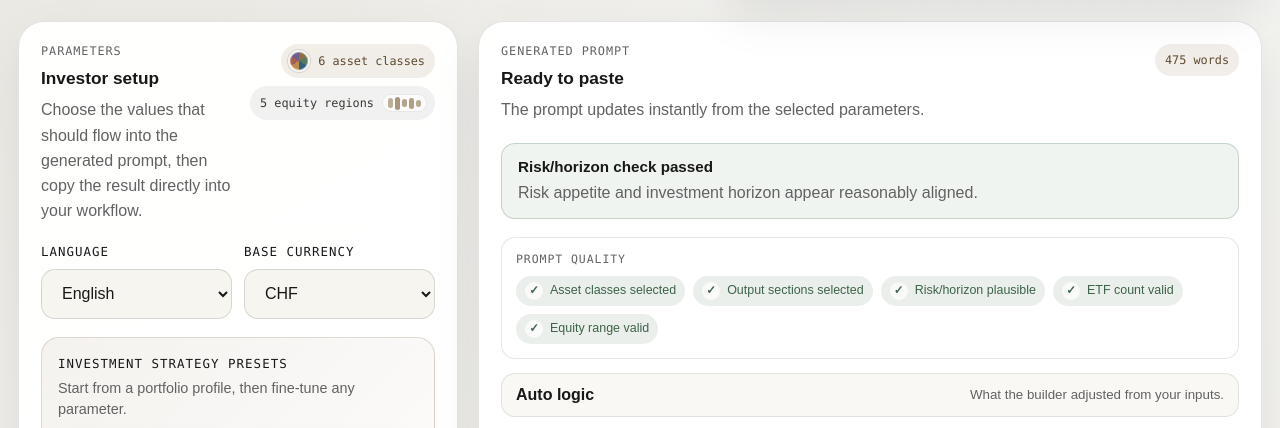
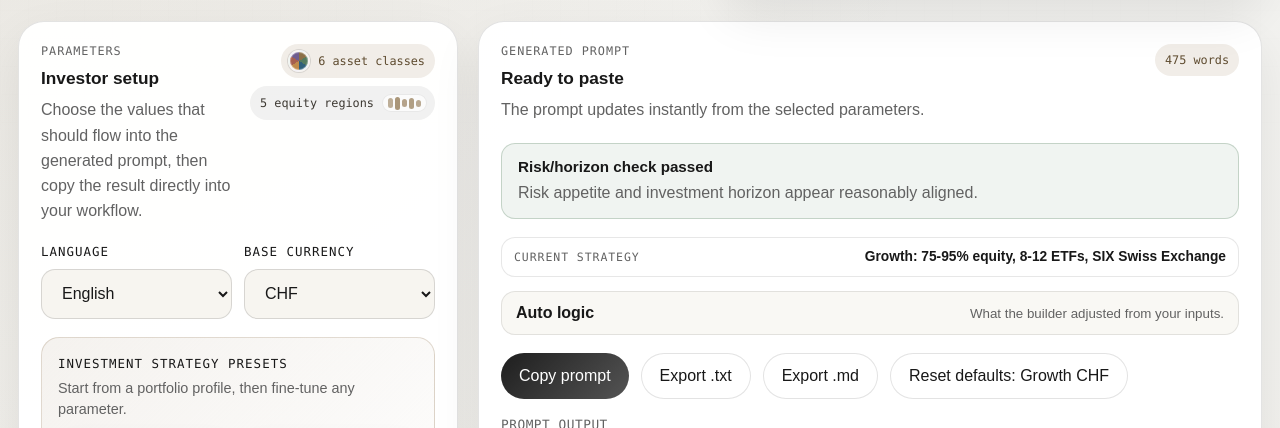
Before and after one commit to volkmarritter/allocation-prompt-engine, a website: page index.html in a window 1280 px wide. Shown: the part 326-754 px from the top of the page. Drawn offline with Linux system fonts and the light colour scheme.

Commit message:
Move strategy context to output

```diff
--- a/app.js
+++ b/app.js
@@ -34,14 +34,6 @@ const uiText = {
     assetClasses: "asset classes",
     equityRegions: "equity regions",
     jumpToPrompt: "Jump to prompt",
-    promptQuality: "Prompt quality",
-    checks: {
-      assetClasses: "Asset classes selected",
-      outputSections: "Output sections selected",
-      riskHorizon: "Risk/horizon plausible",
-      etfCount: "ETF count valid",
-      equityRange: "Equity range valid",
-    },
     autoLogic: "Auto logic",
     autoLogicCopy: "What the builder adjusted from your inputs.",
     noAutoLogic: "No automatic overrides are currently active.",
@@ -126,14 +118,6 @@ const uiText = {
     assetClasses: "Anlageklassen",
     equityRegions: "Aktienregionen",
     jumpToPrompt: "Zum Prompt",
-    promptQuality: "Prompt-Qualität",
-    checks: {
-      assetClasses: "Anlageklassen gewählt",
-      outputSections: "Ausgabeabschnitte gewählt",
-      riskHorizon: "Risiko/Horizont plausibel",
-      etfCount: "ETF-Anzahl gültig",
-      equityRange: "Aktienquote gültig",
-    },
     autoLogic: "Auto-Logik",
     autoLogicCopy: "Was der Builder aus deinen Eingaben abgeleitet hat.",
     noAutoLogic: "Aktuell sind keine automatischen Anpassungen aktiv.",
@@ -285,21 +269,6 @@ function getPromptStats(prompt) {
     sections: getSelectedSections().length,
     words: prompt.trim().split(/\s+/).filter(Boolean).length,
   };
-}
-
-function getQualityChecks(riskCheck = getRiskHorizonCheck()) {
-  const t = uiText[state.outputLanguage];
-  const minEtfs = Math.min(state.minEtfs, state.maxEtfs);
-  const maxEtfs = Math.max(state.minEtfs, state.maxEtfs);
-  const minEquity = Math.min(state.equityMin, state.equityMax);
-  const maxEquity = Math.max(state.equityMin, state.equityMax);
-  return [
-    { label: t.checks.assetClasses, ok: getSelectedAssetClasses().length > 0 },
-    { label: t.checks.outputSections, ok: getSelectedSections().length > 0 },
-    { label: t.checks.riskHorizon, ok: riskCheck.ok },
-    { label: t.checks.etfCount, ok: minEtfs >= 1 && maxEtfs >= minEtfs },
-    { label: t.checks.equityRange, ok: state.assetClasses.equities ? maxEquity >= minEquity : minEquity === 0 && maxEquity === 0 },
-  ];
 }
 
 function getActivePreset() {
@@ -870,7 +839,6 @@ function render() {
                 <p class="field-help">${escapeHtml(t.presetCopy)}</p>
               </div>
               <div class="preset-grid">${portfolioPresets.map(renderPresetButton).join("")}</div>
-              <div class="strategy-context"><span>${escapeHtml(t.presetContext)}</span><strong>${escapeHtml(getPresetContextText())}</strong></div>
             </div>
 
             <div class="dual-grid triple-grid-mobile">
@@ -953,6 +921,7 @@ function render() {
             </div>
 
             <div class="field-group option-section asset-section"><span class="field-label">${escapeHtml(t.eligibleAssetClasses)}</span><div class="toggle-grid">${assetClassOptions.map(renderAssetClassToggle).join("")}</div></div>
+            <a class="mobile-jump" href="#prompt-output">${escapeHtml(t.jumpToPrompt)}</a>
             <div class="field-group option-section output-section"><span class="field-label">${escapeHtml(t.requiredOutputSections)}</span><div class="toggle-grid">${outputSections.map(renderSectionToggle).join("")}</div></div>
             <div class="field-group option-section instruction-section"><span class="field-label">${escapeHtml(t.promptInstructions)}</span><div class="toggle-grid">
               ${state.baseCurrency === "USD" ? "" : renderCheckboxCard("includeHomeBiasGuidance", state.includeHomeBiasGuidance, t.includeHomeBias, t.includeHomeBiasDescription)}
@@ -960,7 +929,6 @@ function render() {
               ${renderCheckboxCard("includeLookThrough", state.includeLookThrough, t.includeLookThrough, t.includeLookThroughDescription)}
               ${renderCheckboxCard("includeSyntheticEtfs", state.includeSyntheticEtfs, t.includeSyntheticEtfs, t.includeSyntheticEtfsDescription)}
             </div></div>
-            <a class="mobile-jump" href="#prompt-output">${escapeHtml(t.jumpToPrompt)}</a>
           </div>
         </section>
 
@@ -977,7 +945,7 @@ function render() {
             <strong>${escapeHtml(riskCheck.ok ? t.riskCheckOk : t.riskCheckWarning)}</strong>
             <span>${escapeHtml(riskCheck.message)}</span>
           </div>
-          ${renderQualityChecklist(riskCheck)}
+          <div class="strategy-context"><span>${escapeHtml(t.presetContext)}</span><strong>${escapeHtml(getPresetContextText())}</strong></div>
           ${renderAutoLogicSummary()}
           <div class="action-row">
             <button class="button" type="button" data-action="copy">${escapeHtml(t.copyPrompt)}</button>
@@ -1114,24 +1082,6 @@ function renderEquityRegionBadge(stats) {
         ${regions.map((region) => `<i title="${escapeAttribute(region)}"></i>`).join("")}
       </span>
     </span>
-  `;
-}
-
-function renderQualityChecklist(riskCheck) {
-  const t = uiText[state.outputLanguage];
-  const checks = getQualityChecks(riskCheck);
-  return `
-    <section class="quality-card" aria-label="${escapeAttribute(t.promptQuality)}">
-      <div class="quality-heading">${escapeHtml(t.promptQuality)}</div>
-      <div class="quality-grid">
-        ${checks.map((check) => `
-          <span class="quality-chip ${check.ok ? "quality-ok" : "quality-warning"}">
-            <b>${check.ok ? "✓" : "!"}</b>
-            ${escapeHtml(check.label)}
-          </span>
-        `).join("")}
-      </div>
-    </section>
   `;
 }
 
--- a/styles.css
+++ b/styles.css
@@ -209,8 +209,7 @@ button {
   background: rgba(255, 255, 255, 0.58);
 }
 
-.strategy-context span,
-.quality-heading {
+.strategy-context span {
   color: var(--muted);
   font-family: Consolas, "Courier New", monospace;
   font-size: 0.72rem;
@@ -222,6 +221,10 @@ button {
   text-align: right;
   font-size: 0.86rem;
   line-height: 1.35;
+}
+
+.output-panel .strategy-context {
+  margin: 0 0 14px;
 }
 
 .panel-label {
@@ -781,54 +784,6 @@ button {
   background: rgba(166, 103, 36, 0.1);
 }
 
-.quality-card {
-  display: grid;
-  gap: 10px;
-  margin: 0 0 14px;
-  padding: 14px;
-  border-radius: var(--radius-md);
-  border: 1px solid rgba(24, 24, 24, 0.1);
-  background: rgba(255, 255, 255, 0.62);
-}
-
-.quality-grid {
-  display: flex;
-  flex-wrap: wrap;
-  gap: 8px;
-}
-
-.quality-chip {
-  display: inline-flex;
-  align-items: center;
-  gap: 7px;
-  min-height: 30px;
-  padding: 6px 9px;
-  border-radius: 999px;
-  font-size: 0.78rem;
-  line-height: 1.2;
-}
-
-.quality-chip b {
-  display: inline-flex;
-  align-items: center;
-  justify-content: center;
-  width: 18px;
-  height: 18px;
-  border-radius: 50%;
-  background: rgba(255, 255, 255, 0.7);
-  font-size: 0.72rem;
-}
-
-.quality-ok {
-  color: #3d6348;
-  background: rgba(83, 122, 95, 0.12);
-}
-
-.quality-warning {
-  color: #79531f;
-  background: rgba(166, 103, 36, 0.12);
-}
-
 .logic-summary {
   margin: 0 0 18px;
   border: 1px solid rgba(24, 24, 24, 0.1);
```
Also changed, not shown: tests/app.test.js (+6 -9 lines), tests/e2e/prompt-builder.spec.js (+2 -2 lines).
